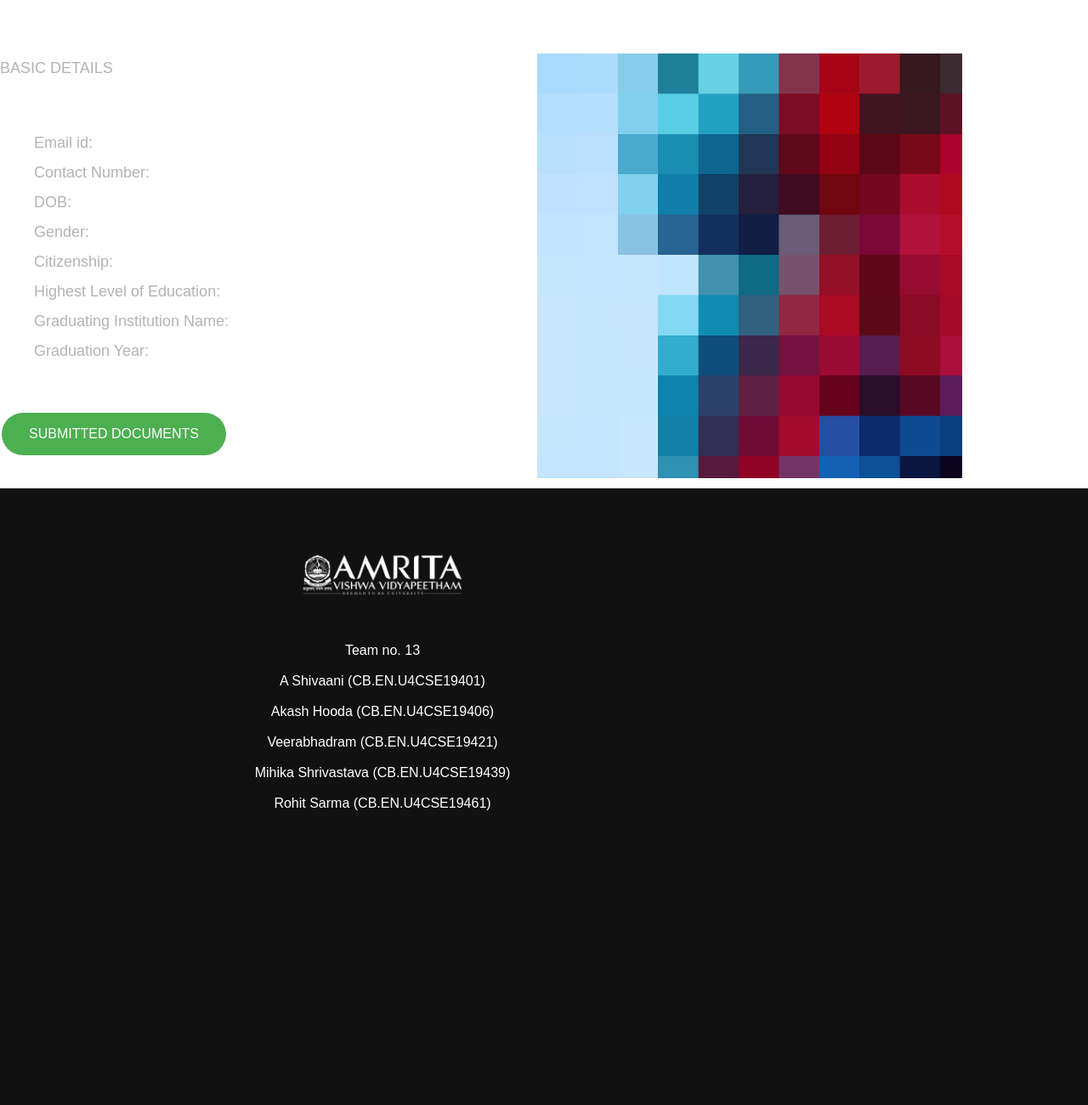
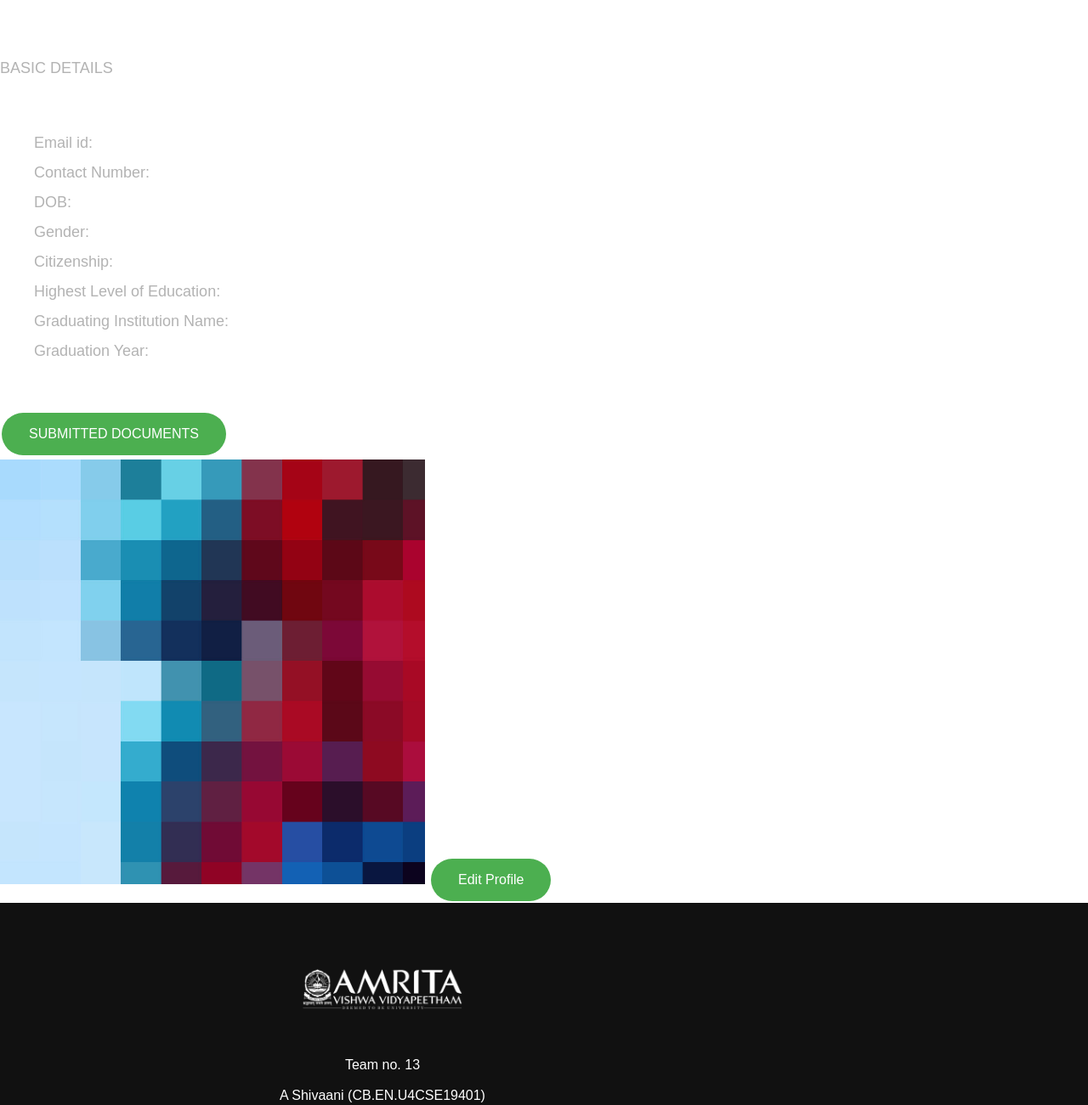
Before and after one commit to mihika-shrivastava/automating_phd_applictions, a Python web app: template templates/profile.html in a window 1280 px wide. Shown: the part 77-1378 px from the top of the page at 85% size. Before the commit the page ends 1031 px from the top, so only its background shows below. Run offline with Jinja, Linux system fonts and the light colour scheme; the template is opened without the code that fills it, so the values that code supplies are empty; some web fonts are replaced.

Commit message:
Update profile.html

```diff
--- a/templates/profile.html
+++ b/templates/profile.html
@@ -151,6 +151,11 @@
 
                 <div style="float: left">
                     <img src="{{ url_for('static', filename='images/dummy user image.jpg') }}" alt="" width="500">
+                    <button class="button button1">
+                        <a href="doc_vault" class="button">
+                            Edit Profile
+                        </a>
+                    </button>
                 </div>
             </div>
             <div class="clear"></div>
```
